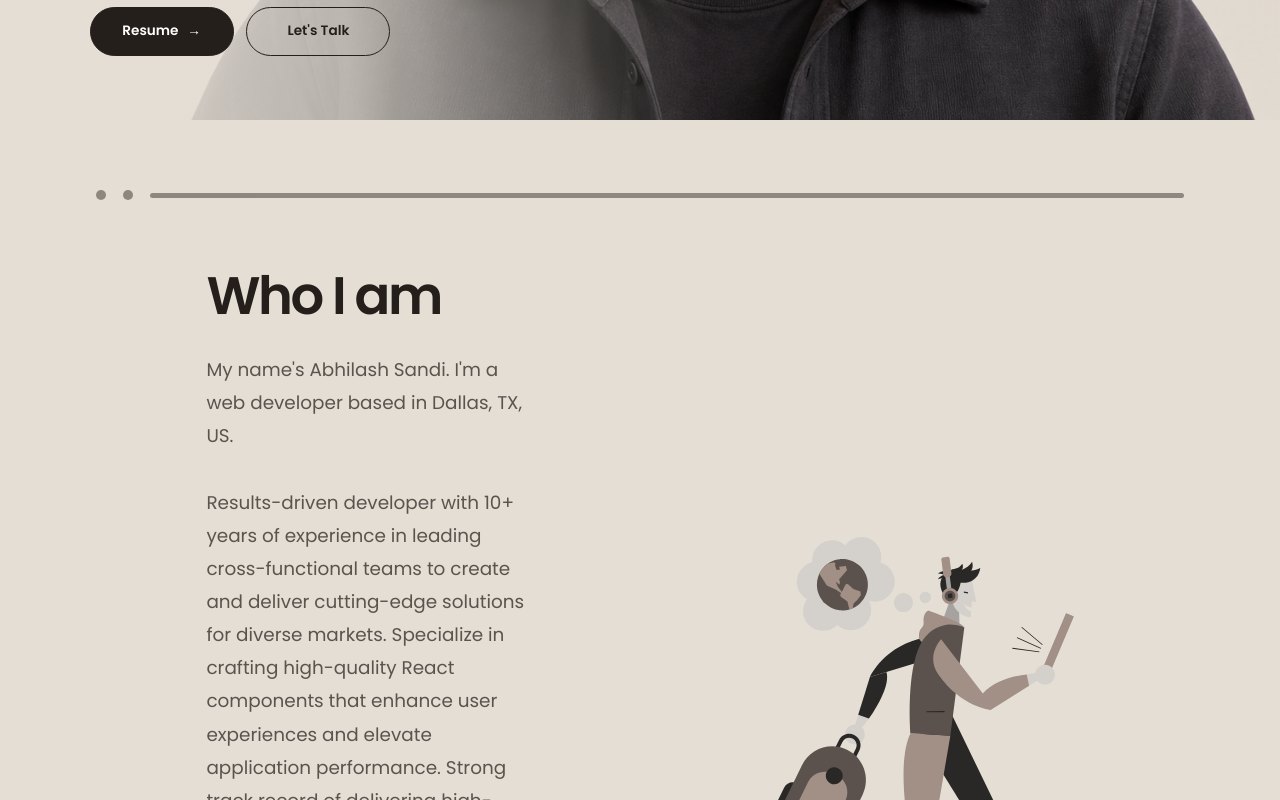
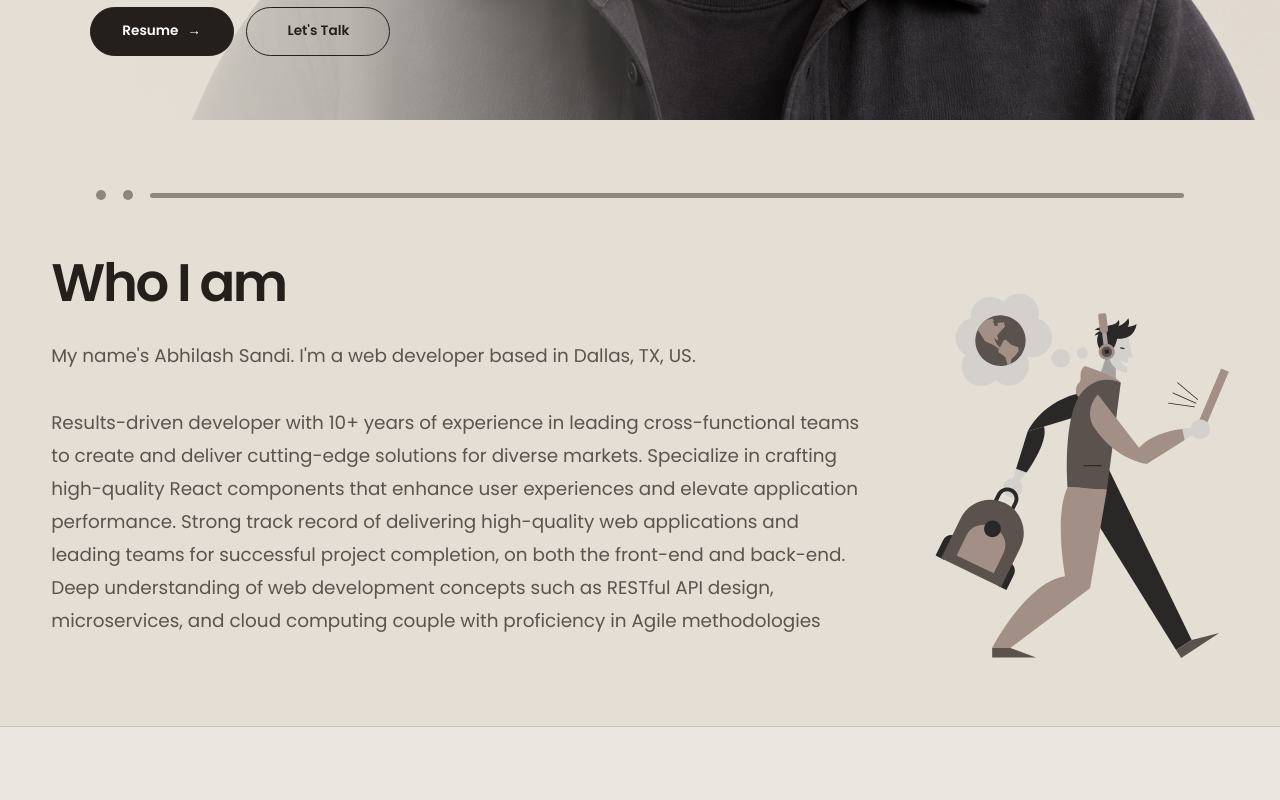
Before and after one commit to abhilashsandi/abhilashsandi.github.io, a React (Create React App) app: page / in a window 1280 px wide. Shown: the part 680-1480 px from the top of the page. Built offline with nearby package versions, Linux system fonts and the light colour scheme; a web font is replaced by a local one.

Commit message:
fix: widen desktop about content

```diff
--- a/src/pages/Main/WarmStudio.css
+++ b/src/pages/Main/WarmStudio.css
@@ -299,6 +299,34 @@
   color: #c8aa94 !important;
 }
 
+@media (min-width: 993px) {
+  .warm-studio-page .about {
+    padding-block: clamp(3.5rem, 5vw, 5.5rem);
+  }
+
+  .warm-studio-page .about-body {
+    display: grid;
+    grid-template-columns: minmax(0, 1.8fr) minmax(240px, 0.65fr);
+    max-width: 1360px;
+    padding-inline: clamp(2rem, 4vw, 4rem);
+    gap: clamp(2.5rem, 5vw, 5rem);
+  }
+
+  .warm-studio-page .about-description {
+    width: auto;
+    max-width: 52rem;
+    flex: none;
+  }
+
+  .warm-studio-page .about-description > p {
+    max-width: 52rem;
+  }
+
+  .warm-studio-page .about-img > img {
+    width: min(100%, 300px);
+  }
+}
+
 @media (max-width: 760px) {
   .warm-studio-page :is(
     .about,
```
